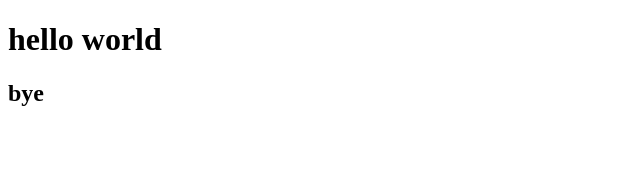
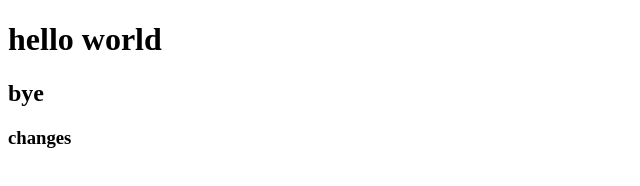
Before and after one commit to Shubhamverma94/geekyproject, a plain HTML site: page index.html in a window 1280 px wide. Shown: the full height of the page, 0-640 px from the left. Drawn offline with Linux system fonts and the light colour scheme.

Commit message:
changing h3

```diff
--- a/index.html
+++ b/index.html
@@ -9,5 +9,6 @@
 <body>
     <h1>hello world</h1>
     <h2>bye</h2>
+    <h3>changes</h3>
 </body>
 </html>
```
